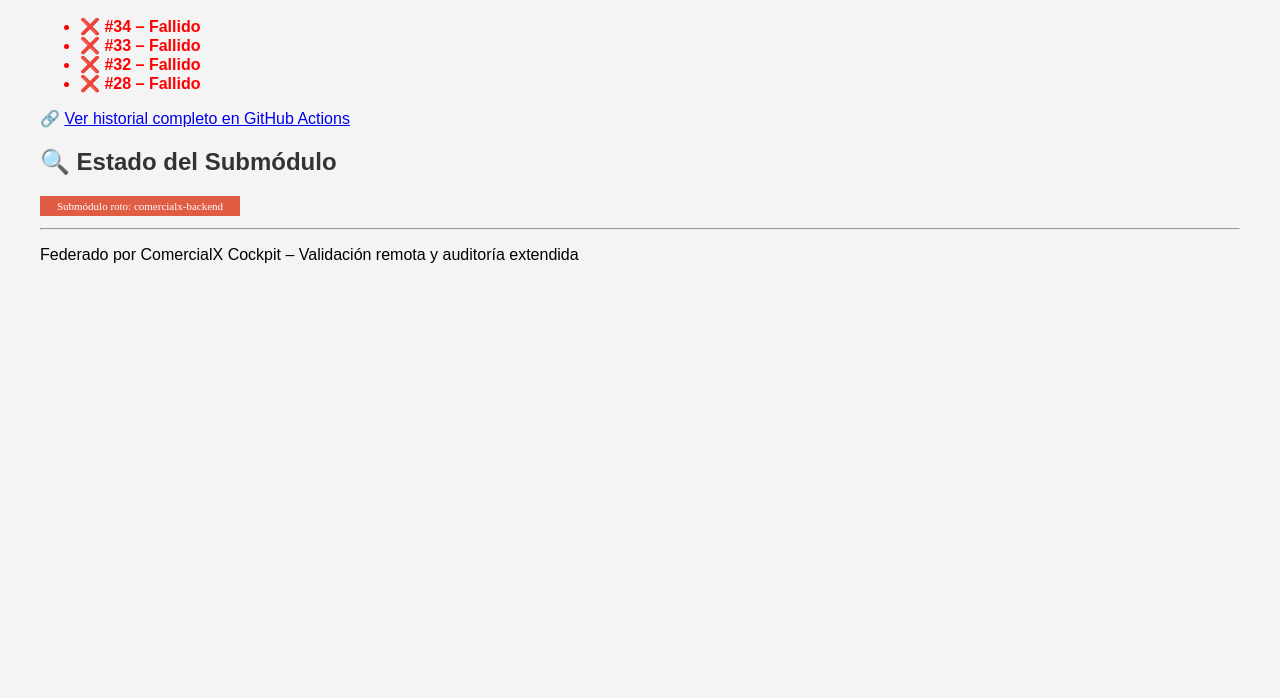
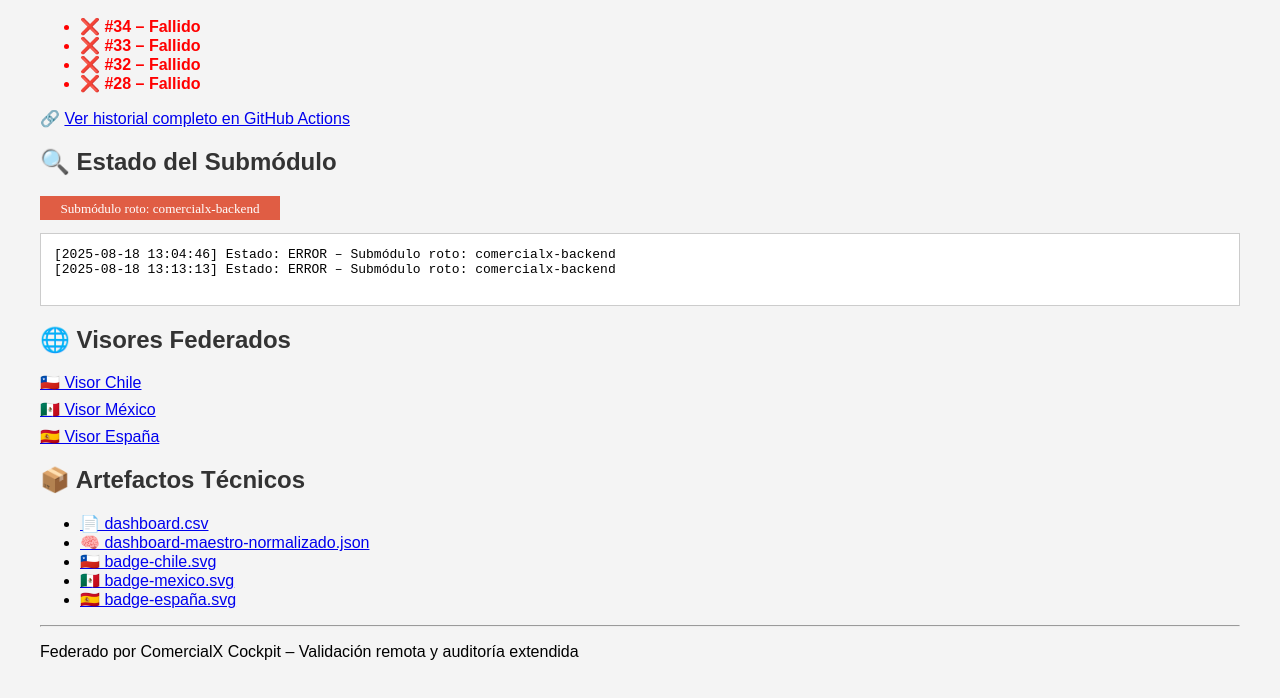
Before and after one commit to ACSERNE/comercialx-demo, a website: page dashboard-monitor.html in a window 1280 px wide. Shown: the part 152-850 px from the top of the page. Before the commit the page ends 800 px from the top, so only its background shows below. Drawn offline with Linux system fonts and the light colour scheme.

Commit message:
Dashboard técnico cockpitizado con visores y artefactos federados

```diff
--- a/dashboard-monitor.html
+++ b/dashboard-monitor.html
@@ -10,7 +10,8 @@
     .ok { color: green; font-weight: bold; }
     .warn { color: orange; font-weight: bold; }
     .visor-link { margin: 0.5em 0; display: block; }
-    pre { background: #fff; padding: 1em; border: 1px solid #ccc; }
+    pre { background: #fff; padding: 1em; border: 1px solid #ccc; overflow-x: auto; }
+    .badge { height: 24px; vertical-align: middle; margin-right: 0.5em; }
   </style>
 </head>
 <body>
@@ -26,7 +27,25 @@
   <p>🔗 <a href="https://github.com/ACSERNE/comercialx-demo/actions">Ver historial completo en GitHub Actions</a></p>
 
   <h2>🔍 Estado del Submódulo</h2>
-  <img src="badges/badge-submodule.svg" alt="Estado del submódulo">
+  <img src="badges/badge-submodule.svg" alt="Estado del submódulo" class="badge">
+  <pre>
+[2025-08-18 13:04:46] Estado: ERROR – Submódulo roto: comercialx-backend
+[2025-08-18 13:13:13] Estado: ERROR – Submódulo roto: comercialx-backend
+  </pre>
+
+  <h2>🌐 Visores Federados</h2>
+  <a class="visor-link" href="visor-chile.html">🇨🇱 Visor Chile</a>
+  <a class="visor-link" href="visor-mexico.html">🇲🇽 Visor México</a>
+  <a class="visor-link" href="visor-espana.html">🇪🇸 Visor España</a>
+
+  <h2>📦 Artefactos Técnicos</h2>
+  <ul>
+    <li><a href="dashboard.csv">📄 dashboard.csv</a></li>
+    <li><a href="dashboard-maestro-normalizado.json">🧠 dashboard-maestro-normalizado.json</a></li>
+    <li><a href="badges/badge-chile.svg">🇨🇱 badge-chile.svg</a></li>
+    <li><a href="badges/badge-mexico.svg">🇲🇽 badge-mexico.svg</a></li>
+    <li><a href="badges/badge-españa.svg">🇪🇸 badge-españa.svg</a></li>
+  </ul>
 
   <hr>
   <p>Federado por ComercialX Cockpit – Validación remota y auditoría extendida</p>
```
